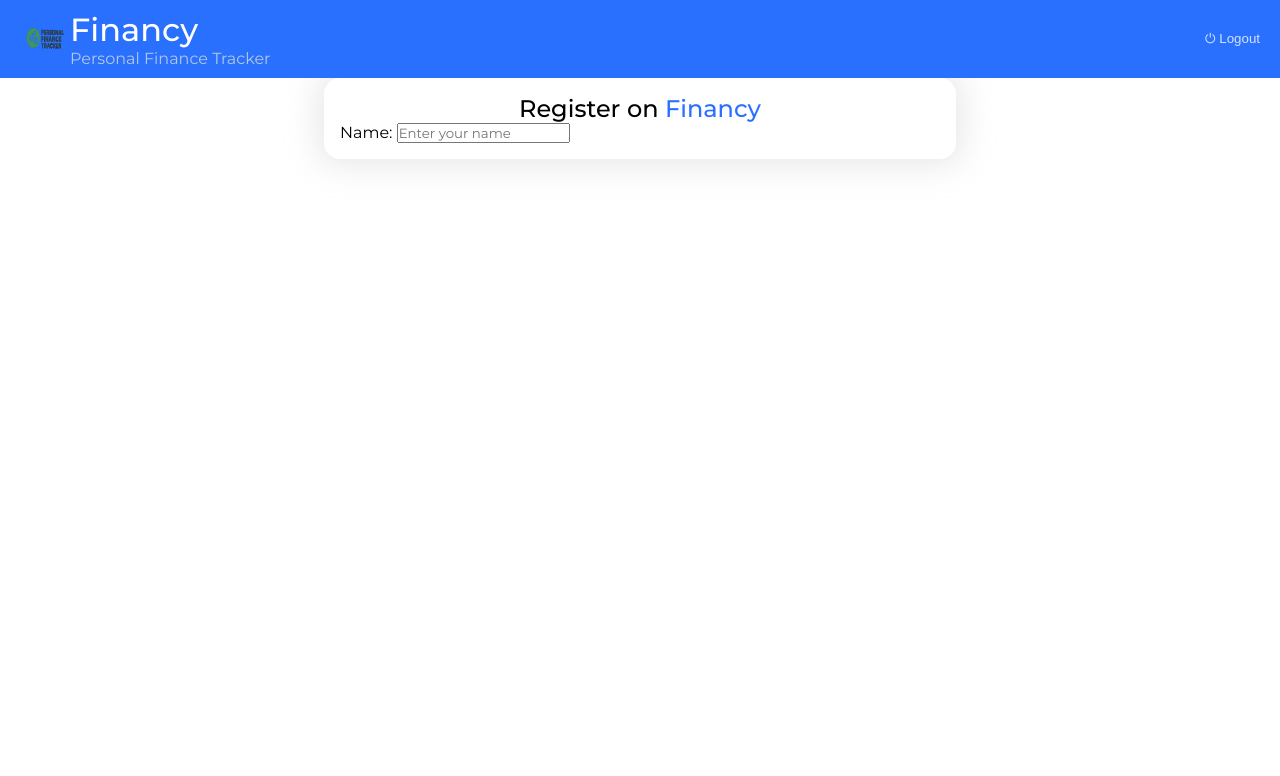
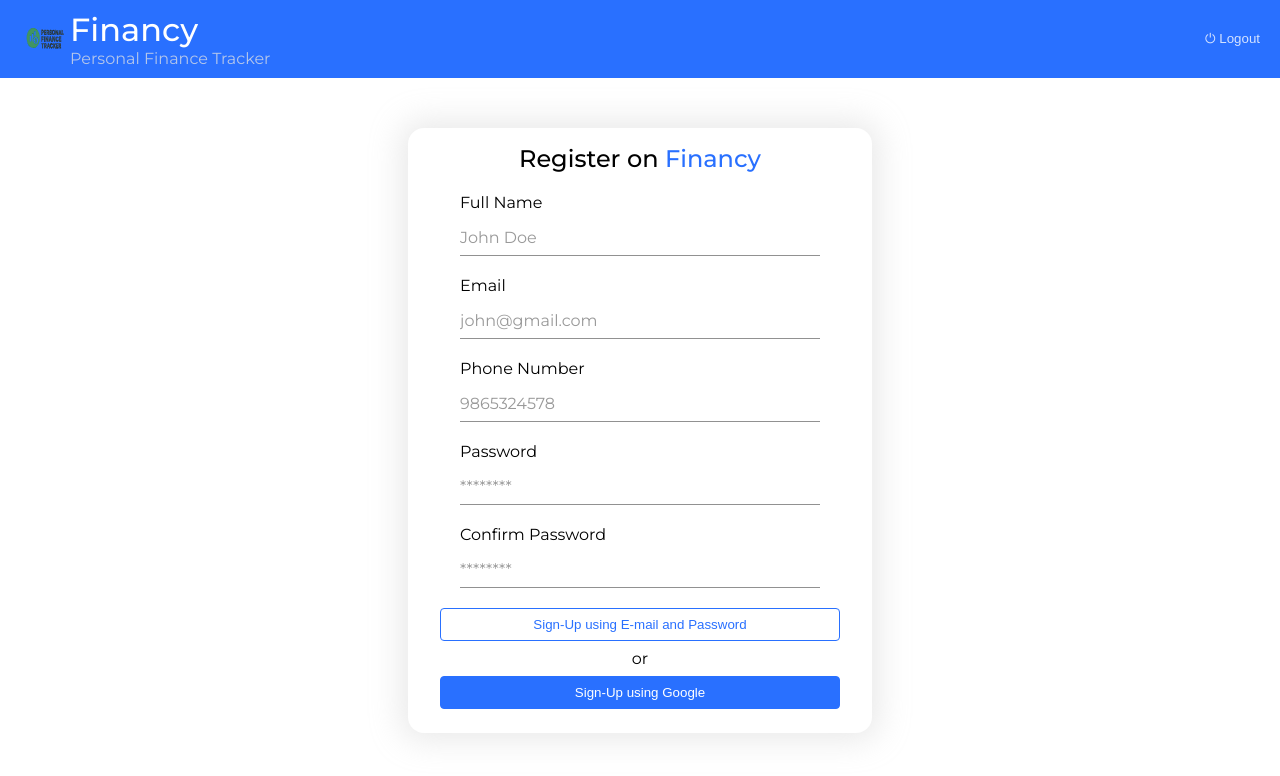
Before and after one commit to Manish123Sharma/Personal-Finance-Tracker, a React (Vite) app: page / in a window 1280 px wide. Shown: the top 776 px of the page. Built offline with nearby package versions, Linux system fonts and the light colour scheme.

Commit message:
Login Register

```diff
--- a/src/components/Login_Register/LoginRegister.css
+++ b/src/components/Login_Register/LoginRegister.css
@@ -3,12 +3,13 @@
 } */
 
 .register_wrapper {
-    max-width: 600px;
+    max-width: 400px;
     height: auto;
     width: 70%;
     box-shadow: var(--shadow);
     border-radius: 1rem;
-    padding: 1rem;
+    padding: 1rem 2rem;
+    margin: 50px;
 }
 
 .title {
@@ -17,3 +18,30 @@
     /* margin: 0;
     margin-bottom: 1rem; */
 }
+
+/* .btn_container{
+    display: flex;
+    flex-direction: column;
+    justify-content: center;
+    align-items: center;
+}
+
+.btn{
+    background-color: var(--theme);
+    width: 80%;
+    padding: 0.5rem 0;
+    border-radius: 0.5rem;
+    font-weight: 500;
+    font-size: 1rem;
+    margin-top: 1rem;
+    margin-bottom: 1rem;
+    cursor: pointer;
+    transition: all 0.2s;
+    color: white;
+    opacity: 0.8;
+    border: none;
+}
+
+.btn:hover {
+    opacity: 1;
+} */
--- a/src/components/Login_Register/LoginRegister.jsx
+++ b/src/components/Login_Register/LoginRegister.jsx
@@ -1,7 +1,14 @@
-import React from 'react'
+import React, { useState } from 'react'
 import './LoginRegister.css'
+import Input from '../Input/Input';
+import Button from '../Buttons/Button';
 
 const LoginRegister = () => {
+    const [name, setName] = useState('');
+    const [email, setEmail] = useState('');
+    const [phone, setPhone] = useState('');
+    const [password, setPassword] = useState('');
+    const [confirmPassword, setConfirmPassword] = useState('');
     return (
         <div className='register_wrapper'>
             <h2 className='title'>
@@ -10,10 +17,21 @@ const LoginRegister = () => {
                     Financy
                 </span>
             </h2>
-            <form action="#" method="post">
-                <label htmlFor="name">Name: </label>
-                <input id="name" type="text" placeholder='Enter your name' />
+            <form>
+                <Input type={'text'} label={"Full Name"} state={name} setState={setName} placeholder={"John Doe"} />
+                <Input type={'email'} label={"Email"} state={email} setState={setEmail} placeholder={"john@gmail.com"} />
+                <Input type={'number'} label={"Phone Number"} state={phone} setState={setPhone} placeholder={"9865324578"} />
+                <Input type={'password'} label={"Password"} state={password} setState={setPassword} placeholder={"********"} />
+                <Input type={'password'} label={"Confirm Password"} state={confirmPassword} setState={setConfirmPassword} placeholder={"********"} />
+                <Button text={'Sign-Up using E-mail and Password'} />
+                <p style={{ textAlign: "center", margin: "0.5rem" }}>or</p>
+                <Button blue={true} text={'Sign-Up using Google'} />
             </form>
+            {/* <div className='btn_container'>
+                <button className='btn register_btn'>Register</button>
+                <hr />
+                <button className='btn login_btn'>Login</button>
+            </div> */}
         </div>
     );
 }
```
